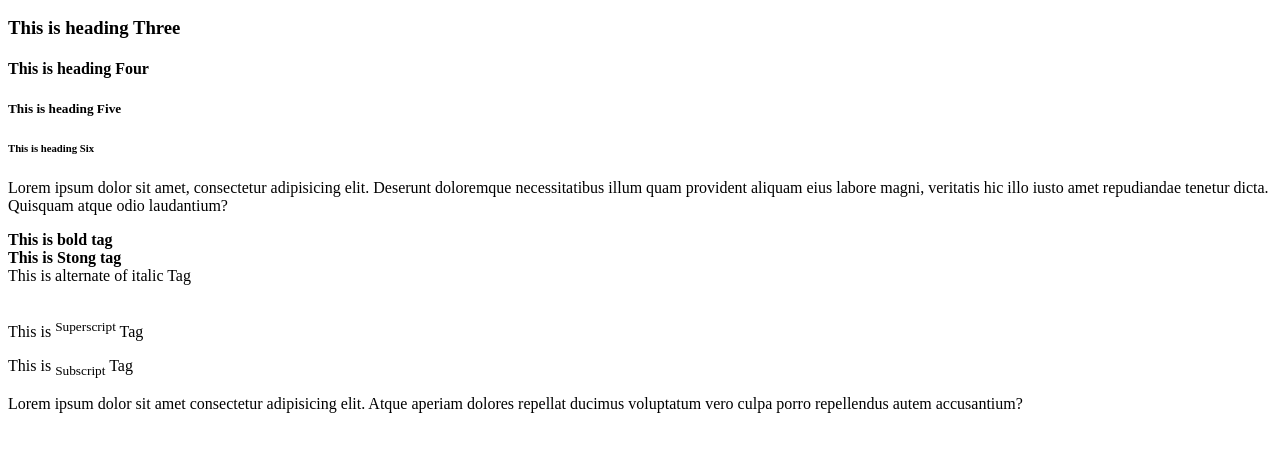
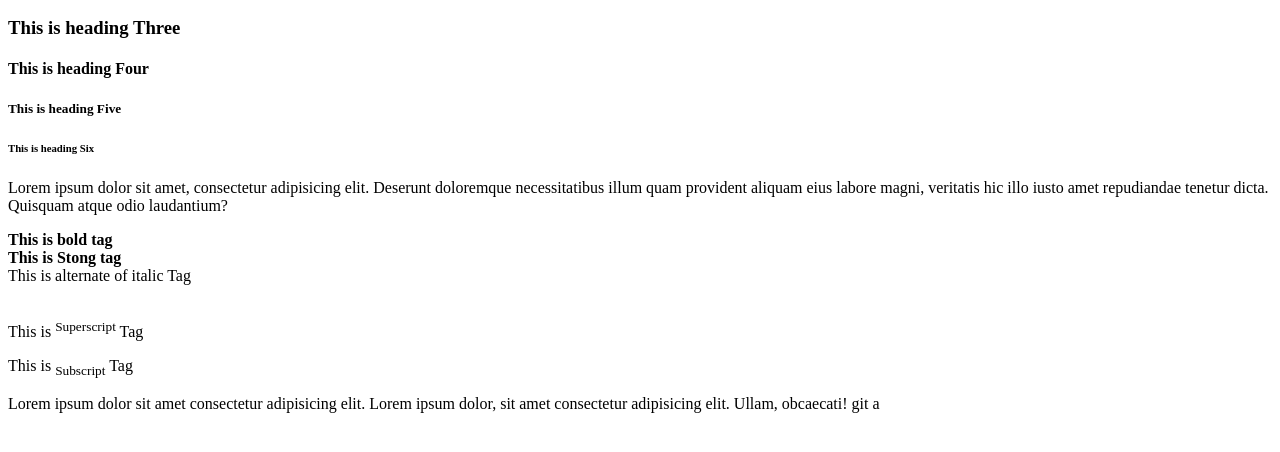
Before and after one commit to hasanujjamanjibon/first-website, a plain HTML site: page index.html in a window 1280 px wide. Shown: the part 168-620 px from the top of the page. Drawn offline with Linux system fonts and the light colour scheme.

Commit message:
update chnages

```diff
--- a/index.html
+++ b/index.html
@@ -29,6 +29,9 @@
     <img src="" alt="" />
     <p>This is <sup>Superscript</sup> Tag</p>
     <p>This is <sub>Subscript</sub> Tag</p>
-    <p>Lorem ipsum dolor sit amet consectetur adipisicing elit. Atque aperiam dolores repellat ducimus voluptatum vero culpa porro repellendus autem accusantium?</p>
+    <p>
+      Lorem ipsum dolor sit amet consectetur adipisicing elit. Lorem ipsum
+      dolor, sit amet consectetur adipisicing elit. Ullam, obcaecati!
+    git a</p>
   </body>
 </html>
```
